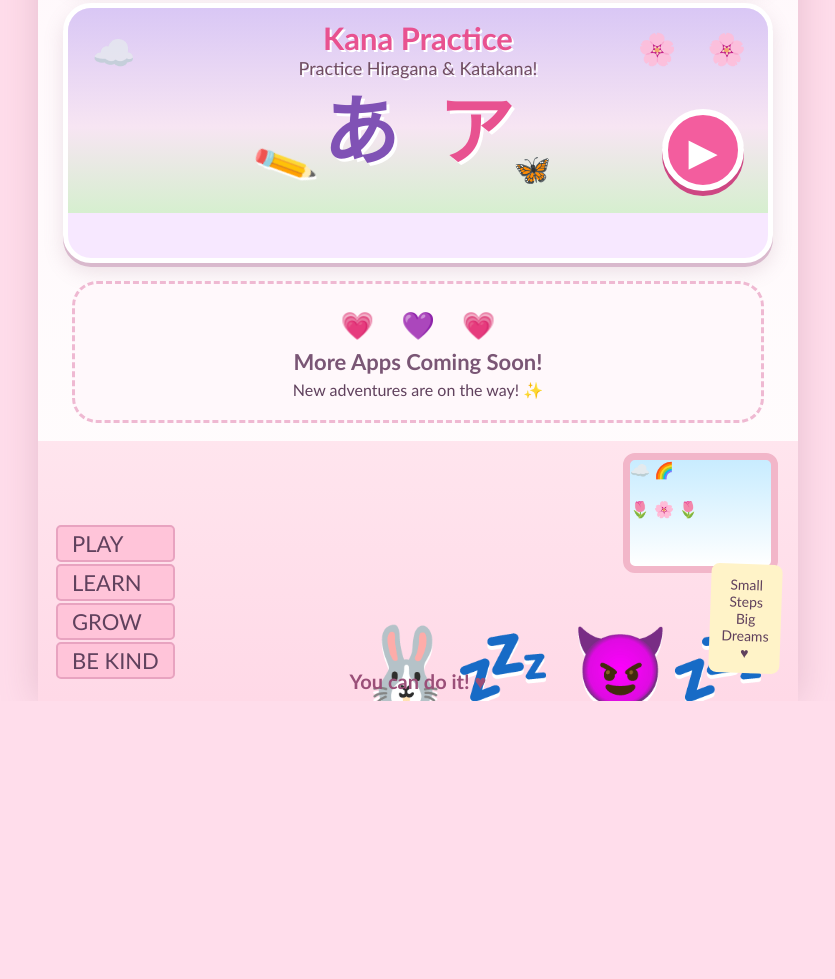
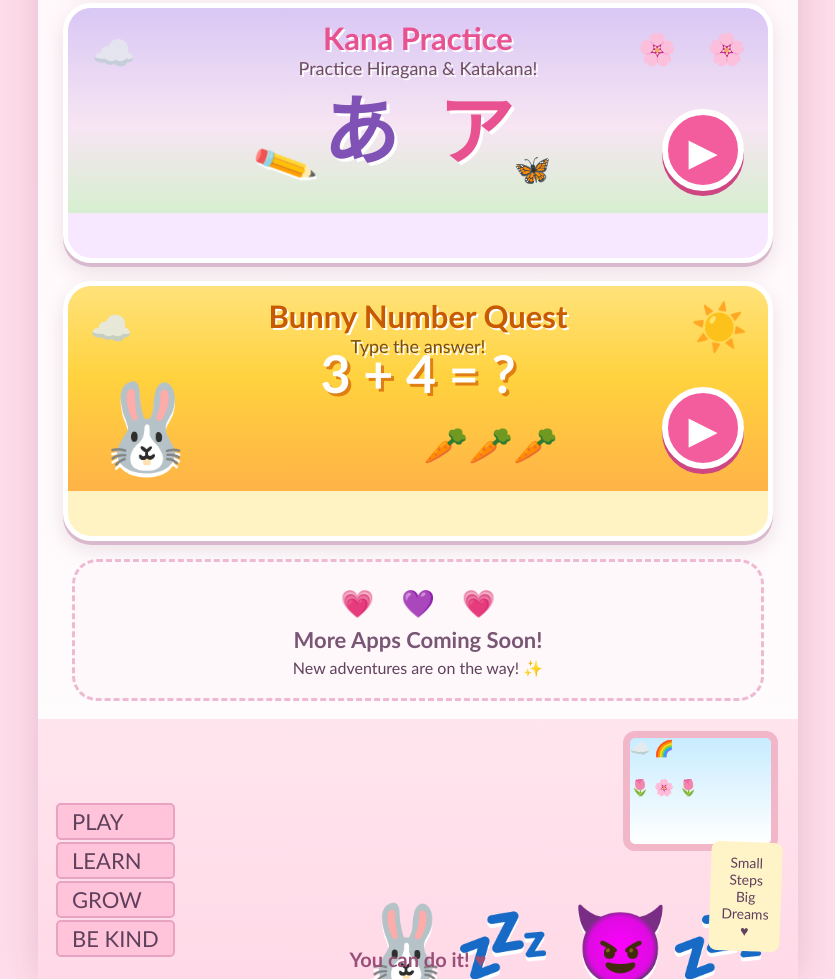
Before and after one commit to red00013/mitsuki, a plain HTML site: page index.html in a window 1280 px wide. Shown: the part 648-1627 px from the top of the page, without its empty margins (222-1057 px from the left). Before the commit the page ends 1349 px from the top, so only its background shows below. Drawn offline with Linux system fonts and the light colour scheme.

Commit message:
Add Bunny Number Quest game and 3rd homepage card

```diff
--- a/index.html
+++ b/index.html
@@ -42,6 +42,15 @@ body{background:#ffddeb}
 .kana-character span{color:#e85290;margin-left:18px}
 .kana-pencil{position:absolute;left:27%;bottom:23px;font-size:43px;transform:rotate(-25deg);z-index:4;filter:drop-shadow(0 3px white)}
 .kana-butterfly{position:absolute;right:31%;bottom:26px;font-size:30px;z-index:4}
+.bunny-card{background:#fff3c4;margin-top:18px}
+.bunny-scene{height:205px;position:relative;overflow:hidden;background:linear-gradient(#ffe27a,#ffd23e 45%,#ffb347)}
+.bunny-sun{position:absolute;right:20px;top:12px;font-size:46px}
+.bunny-cloud{position:absolute;left:22px;top:20px;font-size:34px;opacity:.85}
+.bunny-numbers{position:absolute;left:50%;top:56px;transform:translateX(-50%);font-size:52px;font-weight:900;color:#fff;text-shadow:3px 3px #e07f13;white-space:nowrap}
+.bunny-bunny{position:absolute;left:26px;bottom:14px;font-size:84px;z-index:4;filter:drop-shadow(0 4px white)}
+.bunny-carrot{position:absolute;right:30%;bottom:24px;font-size:36px;z-index:4}
+.bunny-card .cardtext b{color:#c85a00}
+.bunny-card .cardtext span{color:#7a4d12}
 @media(max-width:500px){.hero{height:330px}.mascot{font-size:82px}.m1{left:4px}.m2{right:0}.content{padding-left:13px;padding-right:13px}.cozy{margin-left:-13px;margin-right:-13px}.sleep{left:37%}.note{font-size:12px}}
 </style>
 </head>
@@ -72,6 +81,18 @@ body{background:#ffddeb}
 </div>
 </a>
 
+<a class="appcard bunny-card" href="math/number-quest.html">
+<div class="bunny-scene">
+  <div class="bunny-cloud">☁️</div>
+  <div class="bunny-sun">☀️</div>
+  <div class="bunny-numbers">3 + 4 = ?</div>
+  <div class="bunny-bunny">🐰</div>
+  <div class="bunny-carrot">🥕🥕🥕</div>
+  <div class="cardtext"><b>Bunny Number Quest</b><span>Type the answer!</span></div>
+  <div class="play">▶</div>
+</div>
+</a>
+
 <div class="more"><div class="heart">💗　💜　💗</div><strong>More Apps Coming Soon!</strong><span>New adventures are on the way! ✨</span></div>
 <div class="cozy"><div class="window">☁️ 🌈<br><br>🌷 🌸 🌷</div><div class="books"><div>PLAY</div><div>LEARN</div><div>GROW</div><div>BE KIND</div></div><div class="sleep">🐰💤 😈💤</div><div class="note">Small<br>Steps<br>Big<br>Dreams<br>♥</div><div class="you">You can do it! ♥</div></div>
 </main>
```
